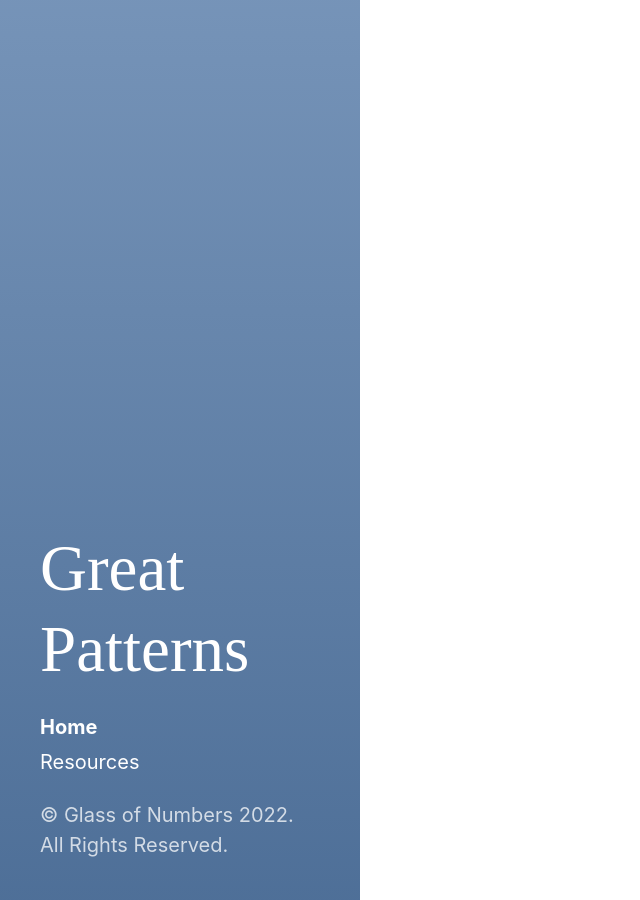
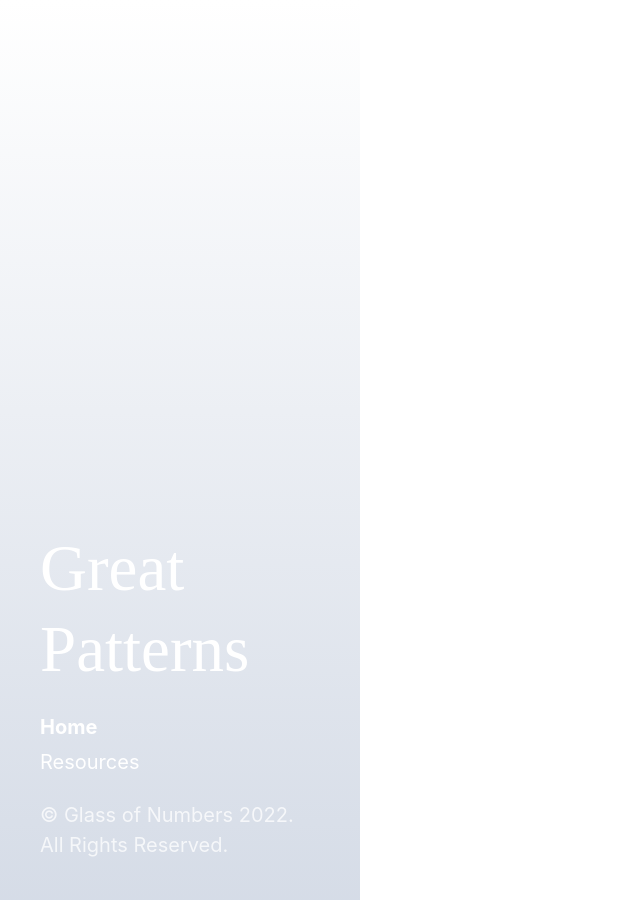
Before and after one commit to greatpatterns/greatpatterns.github.io, a Jekyll site: the page built from index.html, in a window 1280 px wide. Shown: the whole page, without its empty margins (0-640 px from the left). Built offline with Jekyll 4.4.1, drawn with Linux system fonts in a browser that asks for light colours; the list of posts is cut into pages by our own code.

Commit message:
Update _variables.scss

```diff
--- a/_sass/hydeout/_variables.scss
+++ b/_sass/hydeout/_variables.scss
@@ -43,7 +43,7 @@ $code-font-family: Menlo, Monaco, 'Courier New', monospace !default;
 $code-color: #bf616a !default;
 
 // Hyde theming
-$sidebar-bg-color: #5e81ac !default;
+$sidebar-bg-color: #eceff4 !default;
 $sidebar-fg-color: #fff !default;
 $sidebar-sticky: true !default;
 $layout-reverse: false !default;
```
